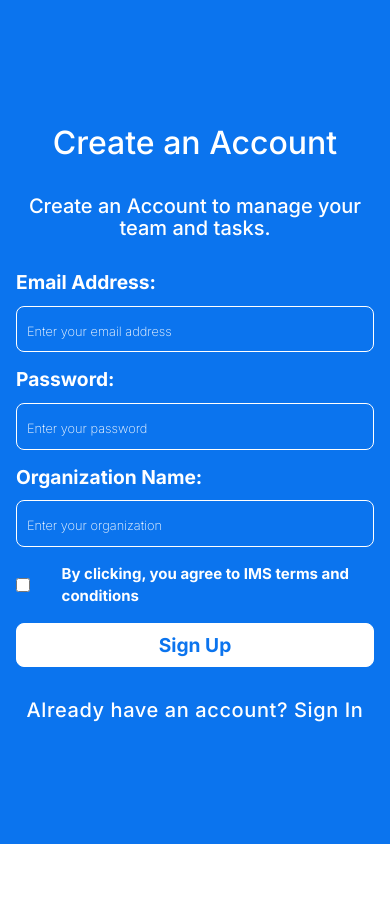
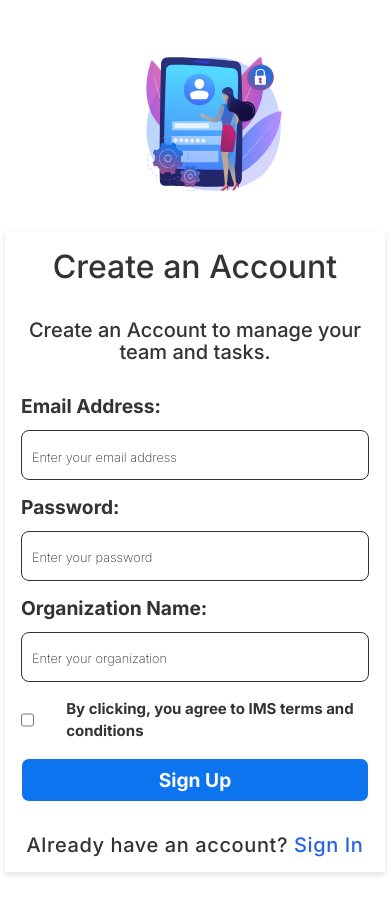
Before and after one commit to Skilltop-Empire1/FE-SERVICE, a React (Vite) app: page /signup in a window 390 px wide. Shown: the top 914 px of the page. Before the commit the page ends 844 px from the top, so only its background shows below. Built offline with nearby package versions, Linux system fonts and the light colour scheme; the HTML template or start-up script is replaced by a standard one.

Commit message:
sign up and login pages responsiveness

```diff
--- a/src/pages/login/Login.jsx
+++ b/src/pages/login/Login.jsx
@@ -25,9 +25,7 @@ function Login() {
   return (
     <div className={style.container}>
       <div className={style.illustrationWrapper}>
-        <div>
-          <img src={loginIllustration} alt="Brand Logo" />
-        </div>
+        <img src={loginIllustration} alt="Brand Logo" />
       </div>
 
       <div className={style.formWrapper}>
--- a/src/pages/login/Login.module.css
+++ b/src/pages/login/Login.module.css
@@ -26,12 +26,15 @@
   display: flex;
   flex-direction: column;
   justify-content: center;
-  align-items: center;
-  padding: 1.25rem;
+  padding: 110px 90px;
   background-color: #0b74ee;
   color: #fff;
   box-shadow: 0rem 0.1875rem 0.375rem 0rem #120f281f;
   gap: 3rem; /* Reduced gap for better space distribution */
+}
+
+.formWrapper p {
+  text-align: center;
 }
 
 .formWrapper h2 {
@@ -52,15 +55,16 @@
   flex-direction: column;
   justify-content: left;
   gap: 1rem;
+  width: 100%;
 }
 
 .inputField input {
-  width: 31.25rem;
+  width: 100%;
   height: 3.125rem;
   padding: 0.625rem;
   border-radius: 0.5rem;
   border: 0.0625rem solid #ffffff;
-  background-color: #0b74ee !important;
+  background-color: #0b74ee;
   color: #ffffff;
   font-size: 1.2rem;
   font-weight: 400;
@@ -128,27 +132,84 @@
   text-decoration: underline;
 }
 
-/* Media query for small screens (less than 810px) */
-@media (max-width: 810px) {
+/* Media query for small screens (less than 1024px) */
+
+@media (max-width: 1024px) {
+  .formWrapper {
+    padding: 110px 32px;
+  }
+
+  .formWrapper h2 {
+    font-size: 2.5rem;
+    font-weight: 700;
+    line-height: 3rem;
+    word-wrap: break-word;
+  }
+}
+
+/* Media query for small screens (less than 769px) */
+
+@media (max-width: 769px) {
+  .container {
+    flex-direction: column;
+    height: auto;
+    padding: 57px;
+  }
   .formWrapper {
     padding: 1rem;
+    background-color: #ffffff;
+    color: #333333;
   }
 
   .illustrationWrapper {
-    display: none;
+    flex-direction: column;
+    align-items: center;
+    justify-content: center;
+    width: 100%;
+    margin-bottom: 40px;
   }
+
+  .illustrationWrapper img {
+    width: 13.5rem;
+    height: 8.3881rem;
+  }
+
   .formWrapper {
     width: 100%;
   }
 
   .inputField input {
     width: 100%;
+    background-color: #ffffff;
+    color: #333333;
+    border: 0.0625rem solid #333333;
+  }
+  .inputField input::placeholder {
+    color: #333333;
+  }
+
+  .formWrapper button {
+    background-color: #0b74ee;
+    color: #ffffff;
+  }
+
+  .formWrapper button:hover {
+    background-color: #ffffff;
+    color: #0b74ee;
+    border-color: #0b74ee;
+  }
+
+  .toSignupRoute a {
+    color: #2563eb;
   }
 }
 
-/* Media query for smaller screens (less than 605px) */
+/* Media query for smaller screens (less than 480px) */
 
-@media (max-width: 605px) {
+@media (max-width: 480px) {
+  .container {
+    padding: 3.5625rem 0.3125rem;
+  }
   .formWrapper h2 {
     font-size: 2rem;
     font-weight: 500;
@@ -156,16 +217,16 @@
   }
 
   .formWrapper {
-    gap: 2rem; /* Adjust the gap for smaller devices */
+    gap: 2rem;
   }
 
   .inputField input {
     width: 100%;
-    font-size: 1.1rem; /* Slightly reduce the font size for smaller screens */
+    font-size: 1.1rem;
   }
 
   .formWrapper button {
-    font-size: 1.2rem; /* Reduce the button size for smaller screens */
-    height: 2.75rem; /* Adjust button height */
+    font-size: 1.2rem;
+    height: 2.75rem;
   }
 }
--- a/src/pages/signUp/SignUp.jsx
+++ b/src/pages/signUp/SignUp.jsx
@@ -31,9 +31,7 @@ function SignUp() {
   return (
     <div className={style.container}>
       <div className={style.illustrationWrapper}>
-        <div>
-          <img src={signUpImage} alt="Sign Up Illustration" />
-        </div>
+        <img src={signUpImage} alt="Sign Up Illustration" />
       </div>
 
       <div className={style.formWrapper}>
--- a/src/pages/signUp/SignUp.module.css
+++ b/src/pages/signUp/SignUp.module.css
@@ -1,3 +1,4 @@
+/* Base styles (larger screens) */
 .container {
   display: flex;
   flex-direction: row;
@@ -5,7 +6,7 @@
   height: 100vh;
 }
 
-.container p a {
+.toLoginRoute a {
   color: #fff;
 }
 
@@ -38,13 +39,13 @@
 }
 
 .formWrapper {
-  width: 50%;
+  width: 50vw;
   height: 100%;
   display: flex;
   flex-direction: column;
   justify-content: center;
   align-items: center;
-  padding: 1.25rem;
+  padding: 20px 80px;
   background-color: #0b74ee;
   color: #fff;
   box-shadow: 0rem 0.1875rem 0.375rem 0rem #120f281f;
@@ -66,6 +67,7 @@
 }
 
 .formWrapper form {
+  width: 100%;
   display: flex;
   flex-direction: column;
   gap: 1rem;
@@ -73,6 +75,7 @@
 
 .inputField {
   display: flex;
+  width: 100%;
   flex-direction: column;
   justify-content: left;
   gap: 0.8rem;
@@ -92,20 +95,19 @@
 }
 
 .inputField .input {
-  width: 31.25rem;
-  height: 2.9rem;
+  width: 100%;
+  height: 3.125rem;
   padding: 0.625rem;
   border-radius: 0.5rem;
   border: 0.0625rem solid #ffffff;
-  background-color: #0b74ee !important;
+  background-color: #0b74ee;
   color: #ffffff;
   font-size: 1.2rem;
   font-weight: 400;
   line-height: 1.375rem;
-  outline: #ffffff;
 }
 
-.inputField input::placeholder {
+.inputField .input::placeholder {
   color: #ffffff;
   font-size: 0.8rem;
   font-weight: 200;
@@ -145,36 +147,81 @@
   border-color: #fff;
 }
 
-/* .forgotPassword a {
-  color: #ffffff;
-  text-decoration: none;
+/* Media query for small screens (less than 1024px) */
+@media (max-width: 1024px) {
+  .formWrapper {
+    padding: 110px 32px;
+  }
+
+  .formWrapper h2 {
+    font-size: 2.5rem;
+    font-weight: 700;
+    line-height: 3rem;
+    word-wrap: break-word;
+  }
 }
 
-.forgotPassword a:hover {
-  text-decoration: underline;
-} */
+/* Media query for small screens (less than 769px) */
+@media (max-width: 769px) {
+  .container {
+    flex-direction: column;
+    height: auto;
+    padding: 57px;
+  }
 
-/* Media query for small screens (less than 810px) */
-@media (max-width: 810px) {
   .inputField .input {
     width: 100%;
+    background-color: #ffffff;
+    color: #333333;
+    border: 0.0625rem solid #333333;
+  }
+
+  .inputField .input::placeholder {
+    color: #333333;
+  }
+
+  .illustrationWrapper {
+    flex-direction: column;
+    align-items: center;
+    justify-content: center;
+    width: 100%;
+    margin-bottom: 40px;
+  }
+
+  .illustrationWrapper img {
+    width: 13.5rem;
+    height: 8.3881rem;
   }
 
   .formWrapper {
     padding: 1rem;
+    background-color: #ffffff;
+    color: #333333;
+    width: 100%;
   }
 
-  .illustrationWrapper {
-    display: none;
+  .formWrapper button {
+    background-color: #0b74ee;
+    color: #ffffff;
   }
 
-  .formWrapper {
-    width: 100%;
+  .formWrapper button:hover {
+    background-color: #ffffff;
+    color: #0b74ee;
+    border-color: #0b74ee;
+  }
+
+  .toLoginRoute a {
+    color: #2563eb;
   }
 }
 
-/* Media query for smaller screens (less than 605px) */
-@media (max-width: 605px) {
+/* Media query for smaller screens (less than 480px) */
+@media (max-width: 480px) {
+  .container {
+    padding: 3.5625rem 0.3125rem;
+  }
+
   .formWrapper h2 {
     font-size: 2rem;
     font-weight: 500;
@@ -182,16 +229,16 @@
   }
 
   .formWrapper {
-    gap: 2rem; /* Adjust the gap for smaller devices */
+    gap: 2rem;
   }
 
   .inputField .input {
     width: 100%;
-    font-size: 1.1rem; /* Slightly reduce the font size for smaller screens */
+    font-size: 1.1rem;
   }
 
   .formWrapper button {
-    font-size: 1.2rem; /* Reduce the button size for smaller screens */
-    height: 2.75rem; /* Adjust button height */
+    font-size: 1.2rem;
+    height: 2.75rem;
   }
 }
```
